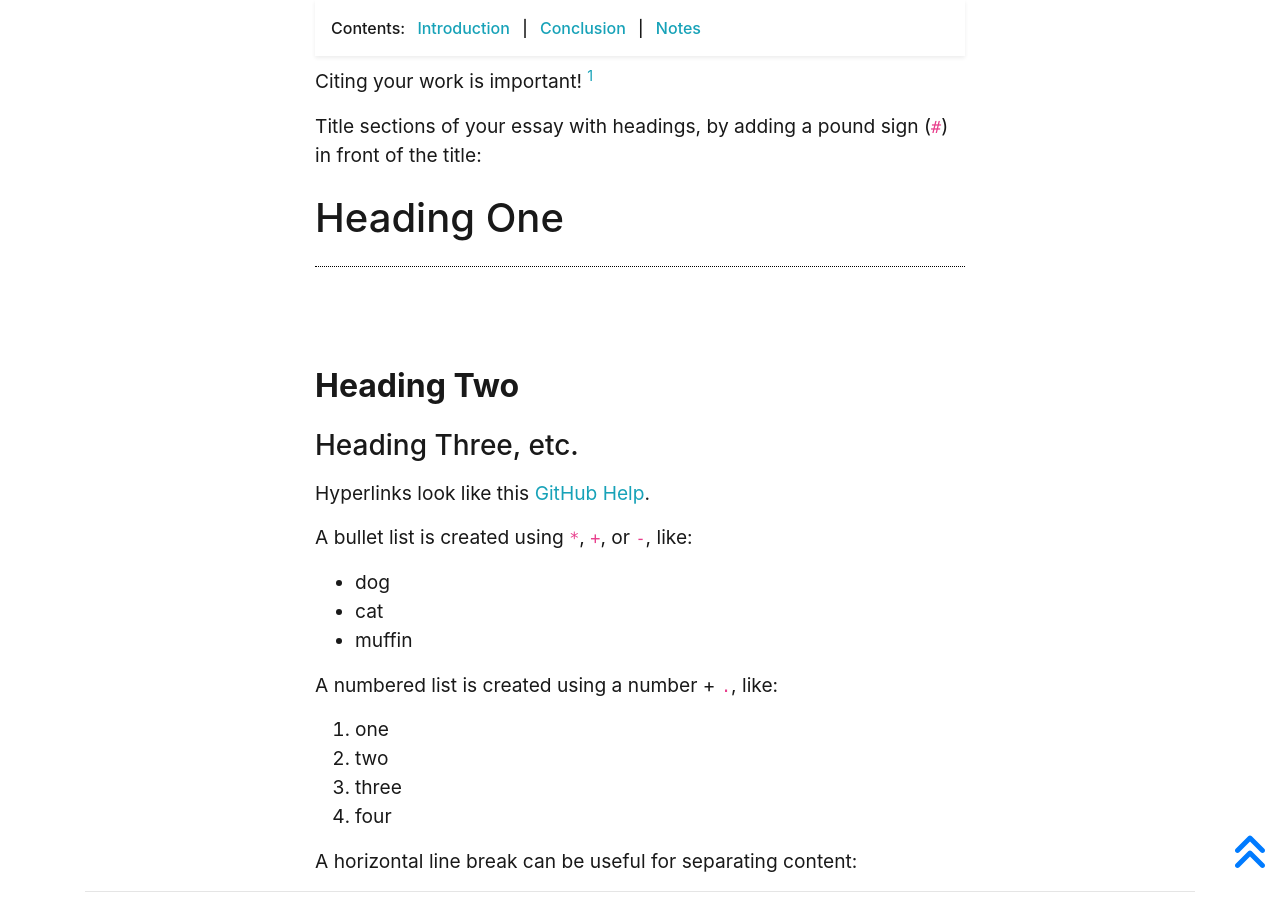
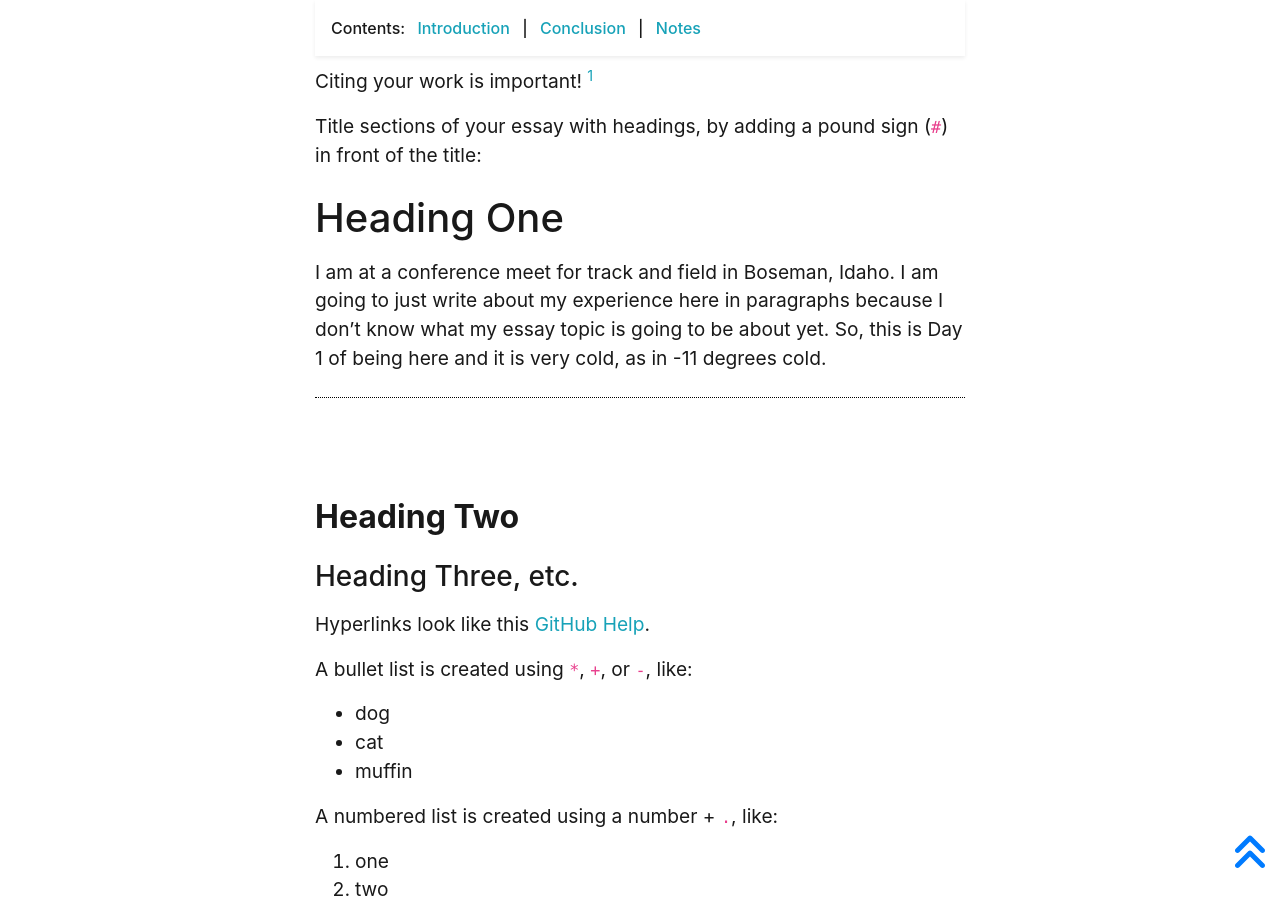
Before and after one commit to taylerlyday/digital-history_project, a Jekyll site: the page built from pages/essay-01.md, in a window 1280 px wide and 900 px high, scrolled down 597 px. Built offline with Jekyll 4.4.1, drawn with Linux system fonts in a browser that asks for light colours; nearby versions of some CDN libraries; library files that are not in the unit come from our copies.

Commit message:
Update essay-01.md

```diff
--- a/pages/essay-01.md
+++ b/pages/essay-01.md
@@ -22,6 +22,8 @@ Citing your work is important! [^1]
 Title sections of your essay with headings, by adding a pound sign (`#`) in front of the title:
 
 # Heading One
+
+I am at a conference meet for track and field in Boseman, Idaho. I am going to just write about my experience here in paragraphs because I don't know what my essay topic is going to be about yet. So, this is Day 1 of being here and it is very cold, as in -11 degrees cold.
 
 ## Heading Two
 
```
